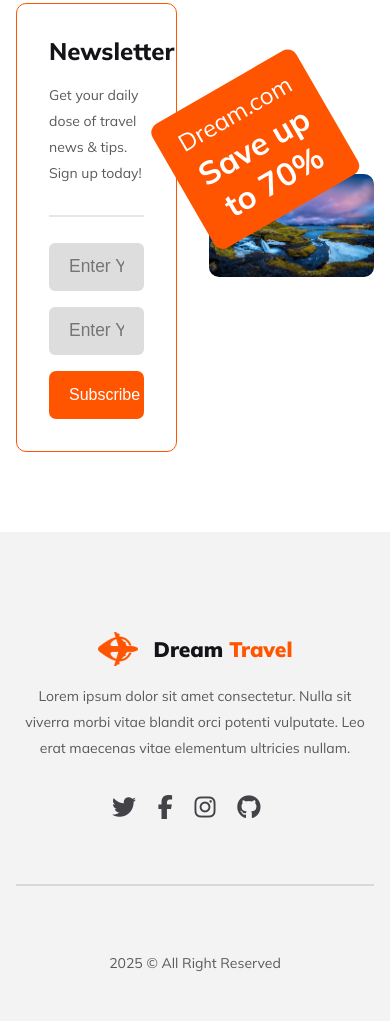
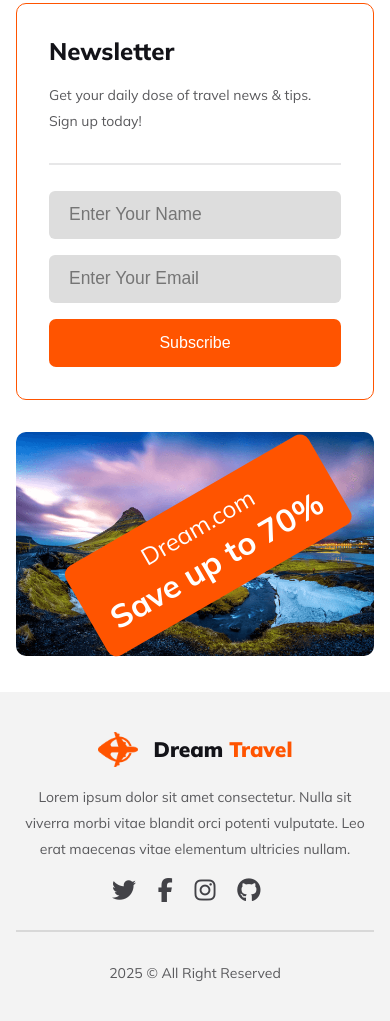
Before and after one commit to Dev-Zual/dream-travel-agency, a plain HTML site: page index.html in a window 390 px wide. Shown: the part 7876-8897 px from the top of the page. Drawn offline with Linux system fonts and the light colour scheme.

Commit message:
news letter footer  area responsive us responsive done

```diff
--- a/css/main.css
+++ b/css/main.css
@@ -538,6 +538,6 @@ footer {
 }
 
 .footer-area hr {
-  margin: 4rem 0;
+  margin: 3rem 0;
   border: 1px solid #d8d8d8;
 }
--- a/css/responsive.css
+++ b/css/responsive.css
@@ -127,4 +127,23 @@
     font-size: 1.25rem;
     font-weight: 800;
   }
+  .newsletter-area {
+    flex-direction: column;
+    margin-bottom: 2rem;
+  }
+  .newsletter-mailbox {
+    width: 100%;
+  }
+  .newsletter-img {
+    width: 100%;
+  }
+  footer {
+    padding: 40px 0;
+  }
+  .footer-area hr {
+    margin: 1.7rem 0;
+  }
+  .footer-area p {
+    margin-bottom: 0;
+  }
 }
```
